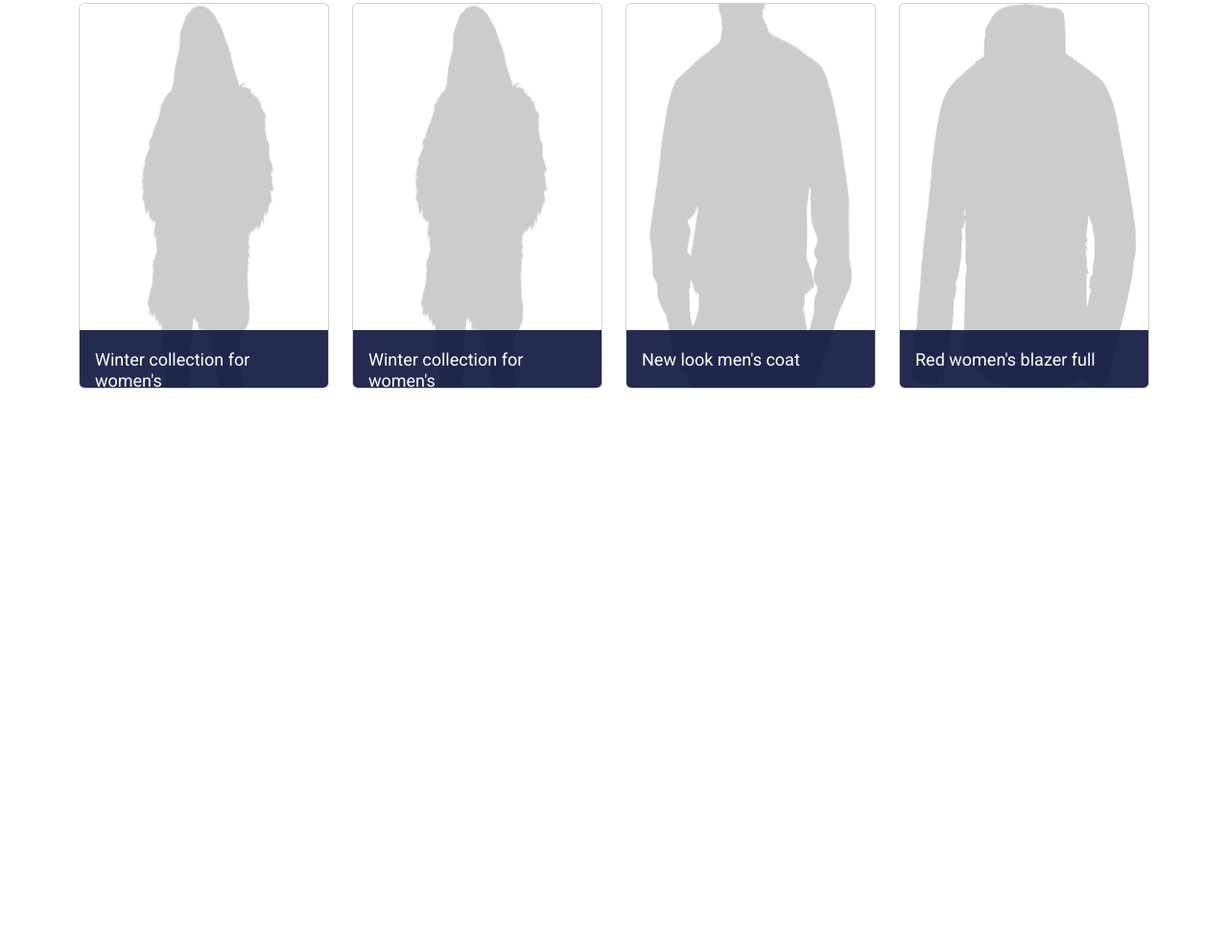
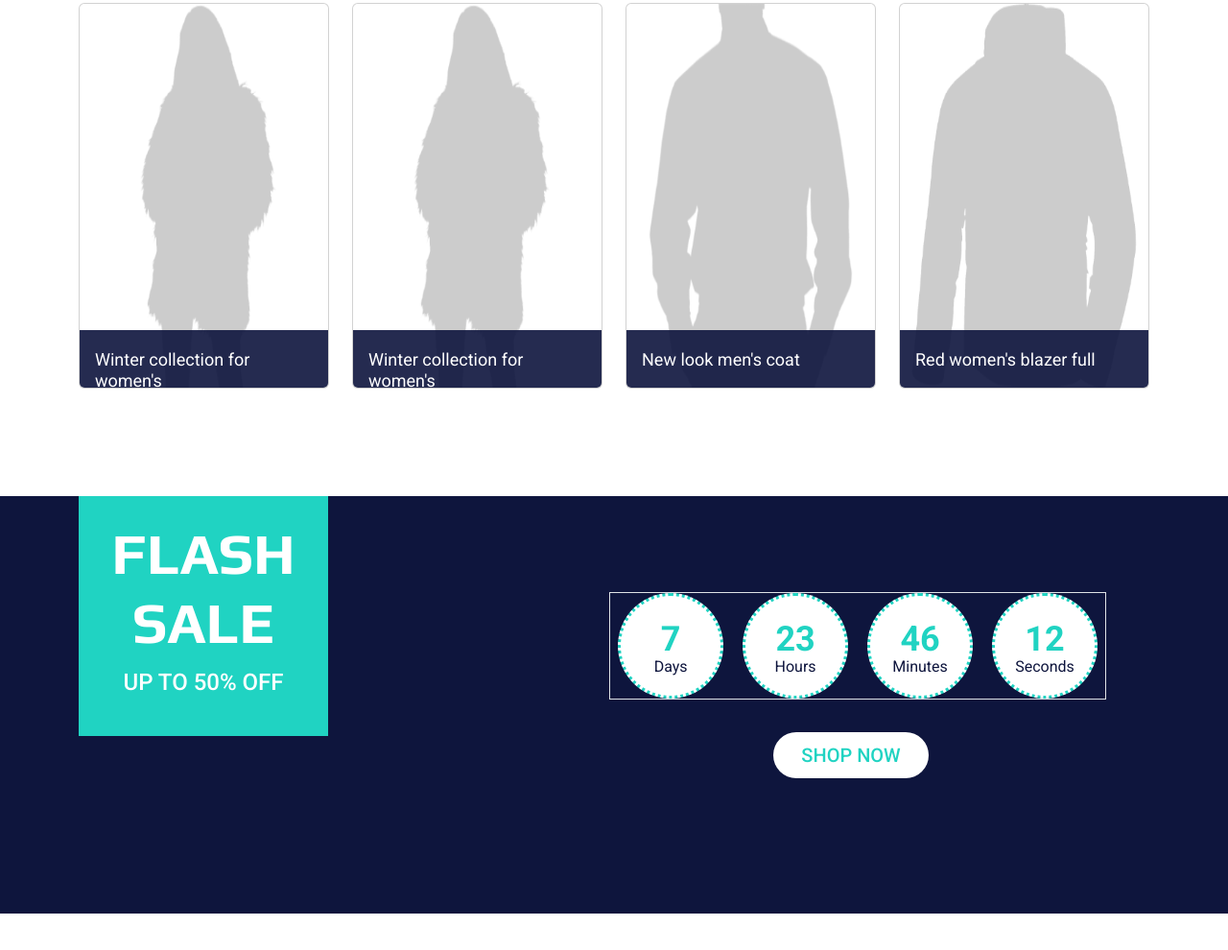
Before and after one commit to SebbeA/kenkata-assignment, a plain HTML site: page index.html in a window 1280 px wide. Shown: the part 3591-4581 px from the top of the page at 96% size. Before the commit the page ends 3996 px from the top, so only its background shows below. Drawn offline with nearby package versions, Linux system fonts and the light colour scheme.

```diff
--- a/css/style.css
+++ b/css/style.css
@@ -546,11 +546,11 @@ html, body {
         display: flex;
         justify-content: space-between;
         align-items: center;
-        padding: 0 0.5rem;
+        /* padding: 0 0.5rem; */
     }
 
     .new-customer .container .new-customer-body {
-        padding: 6.5rem 1rem;
+        padding: 5.5rem 1rem;
         height: 380px;
         width: 260px;
         background-color: var(--color-theme);
@@ -559,10 +559,15 @@ html, body {
 
     .new-customer .container .new-customer-body h1 {
         font-family: var(--font-play);
-        font-size: var(--font-size-36);
+        font-size: 3.75rem;
         color: var(--color-white);
         text-align: center;
     }
+        .new-customer .container .new-customer-body h1 > span {
+            font-family: var(--font-play);
+            font-weight: var(--font-weight-bold);
+            font-size: 2.25rem;
+        }
         .new-customer .container .new-customer-body h1 strong {
             font-weight: var(--font-weight-bold);
             color: var(--color-white);
@@ -603,6 +608,7 @@ html, body {
         .featured-products .card img {
             height: 400px;
         }
+
 
     .featured-products .card .card-body {
         position: absolute;
@@ -691,3 +697,91 @@ html, body {
                     .featured-products .card .card-menu li a:hover {
                         color: var(--color-theme);
                     }
+
+.flash-sale {
+    background-color: var(--color-theme-dark);
+    margin-top: 7rem;
+    margin-bottom: 3rem;
+}
+    .flash-sale .container {
+        position: relative;
+        display: flex;
+        justify-content: space-between;
+        align-items: center;
+        height: 435px;
+    }
+
+    .flash-sale .container .flash-sale-body {
+        position: absolute;
+        top: 0;
+        height: 250px;
+        width: 260px;
+        background-color: var(--color-theme);
+        color: var(--color-white);
+        text-align: center;
+    }
+        .flash-sale .container .flash-sale-body h1 {
+            font-family: var(--font-play);
+            font-size: 3.75rem;
+            color: var(--color-white);
+            padding-top: 1.5rem;
+            text-align: center;
+        }
+            .flash-sale .container .flash-sale-body h1 strong {
+                font-weight: var(--font-weight-bold);
+                color: var(--color-white);
+                text-align: center;
+                margin: 0;
+            }
+
+        .flash-sale .container .flash-sale-body p {
+            font-family: var(--font-roboto);
+            font-weight: var(--font-weight-medium);
+            font-size: 1.5rem;
+            padding-bottom: 5rem;
+            color: var(--color-white);
+            text-align: center;
+        }
+
+    .flash-sale .container .circle {
+        position: absolute;
+        top: 23%;
+        right: 5%;
+    }
+    .flash-sale .container .circle .dot {
+        height: 110px;
+        width: 110px;
+        background-color: var(--color-white);
+        border-radius: 50%;
+        display: inline-block;
+        text-align: center;
+        margin: 0 0.5rem;
+        border: dotted;
+        border-color: var(--color-theme);
+    }
+        .flash-sale .container .circle span {
+            font-size: 2.25rem;
+            font-weight: var(--font-weight-bold);
+            color: var(--color-theme);
+            text-align: center;
+            padding-top: 1.1rem;
+        }
+            .flash-sale .container .circle span p {
+                font-family: var(--font-roboto);
+                font-weight: var(--font-weight-regular);
+                font-size: 1rem;
+                color: var(--color-theme-dark);
+                margin: -10px;
+            }
+
+    .flash-sale .container .circle a {
+        position: absolute;
+        bottom: -75%;
+        left: 33%;
+        display: block;
+    }
+        .flash-sale .container .circle a:hover {
+            background-color: var(--color-theme);
+            color: var(--color-white);
+            border: none;
+        }
--- a/index.html
+++ b/index.html
@@ -12,7 +12,7 @@
 </head>
 <body>
 
-    <!-- top-menu -->
+    <!-- top-menu copy from Hans video -->
 
     <header>
         <div class="top-menu">
@@ -109,6 +109,8 @@
         </div>
     </section>
 
+    <!-- webshop info -->
+
     <section class="webshop-info">
         <div class="container">
             <div class="info-box">
@@ -141,6 +143,8 @@
             </div>
         </div>
     </section>
+
+    <!-- shop by category -->
 
     <section class="shop-by-category">
         <div class="container">
@@ -332,7 +336,7 @@
     <section class="new-customer">
         <div class="container">
             <div class="new-customer-body">
-                <h1><strong>30% </strong>OFF</h1>
+                <h1><strong>30% </strong> <span>OFF</span></h1>
                 <p>For new customer</p>
                 <a href="#" class="btn btn-lg btn-theme-dark">SHOP NOW</a>
             </div>
@@ -473,5 +477,21 @@
         </div>
     </section>
 
+    <section class="flash-sale">
+        <div class="container">
+            <div class="flash-sale-body">
+                <h1><strong>FLASH SALE</strong></h1>
+                <p>UP TO 50% OFF</p>
+            </div>
+            <div class="circle border">
+                <span class="dot">7<p>Days</p></span>
+                <span class="dot">23<p>Hours</p></span>
+                <span class="dot">46<p>Minutes</p></span>
+                <span class="dot">12<p>Seconds</p></span>
+                <a href="#" class="btn btn-lg btn-white">SHOP NOW</a>
+            </div>
+        </div>
+    </section>
+
 </html>
 </body>
```
